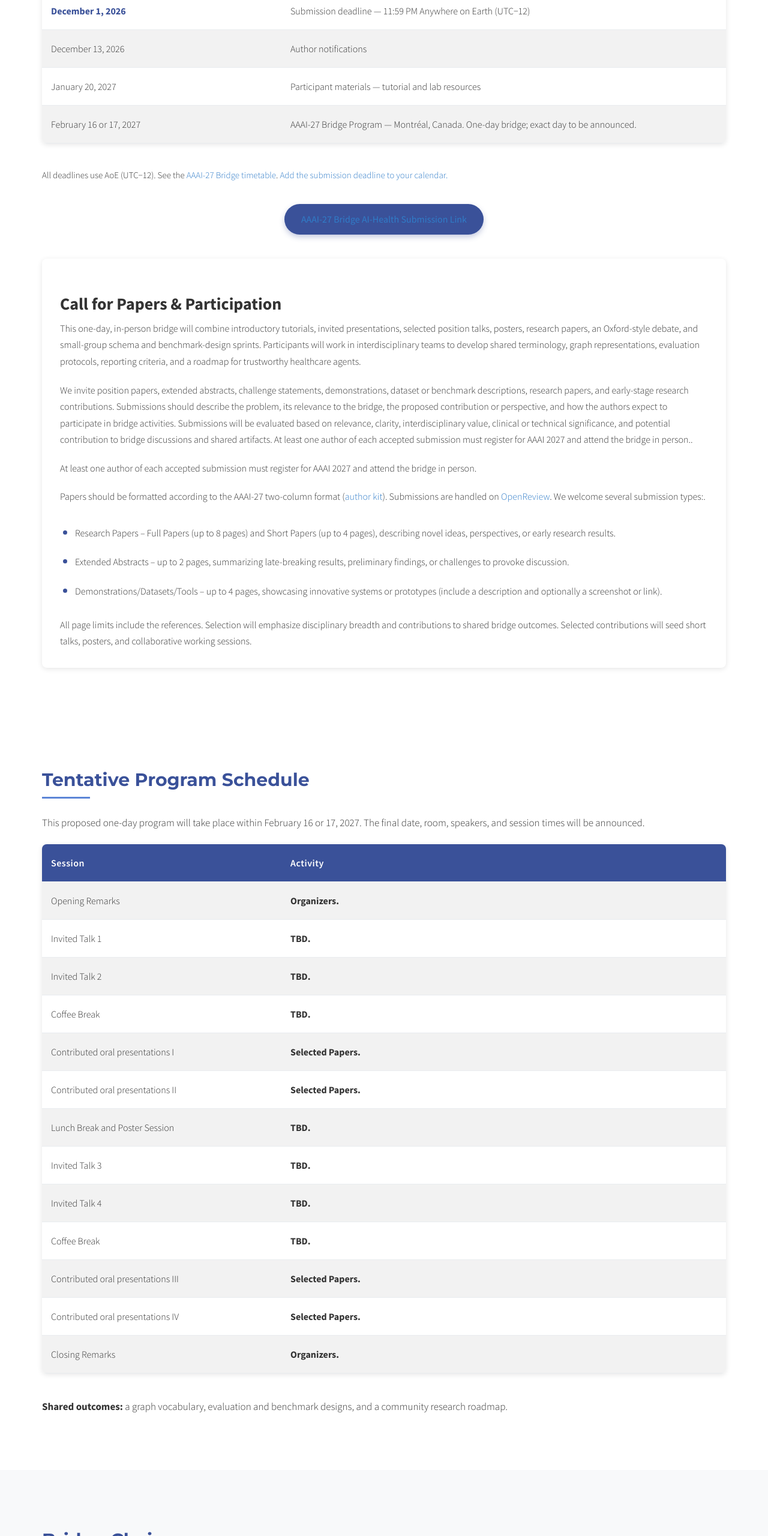
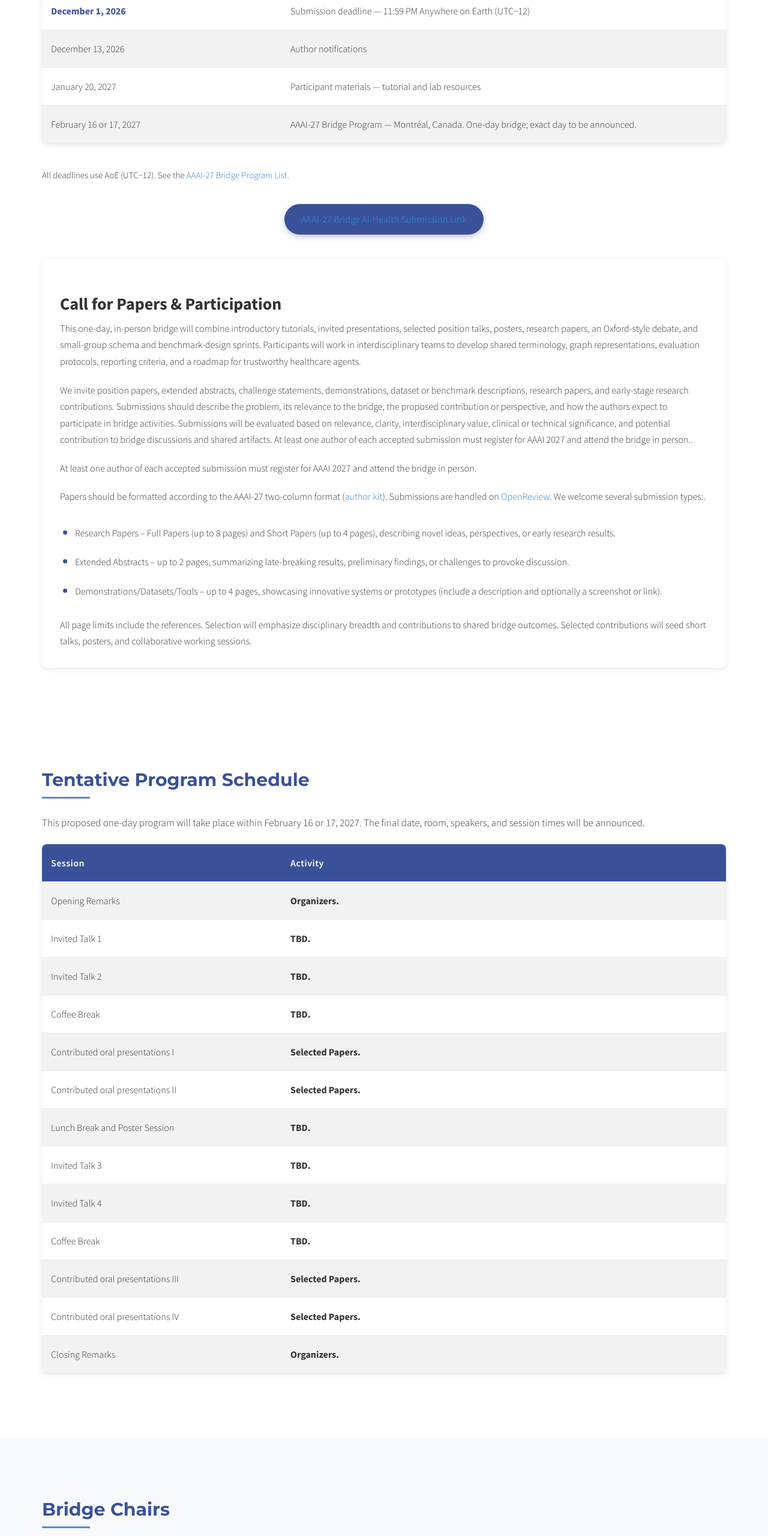
Before and after one commit to bridge-ai-health/bridge-ai-health.github.io, a plain HTML site: page index.html in a window 1280 px wide. Shown: the part 1873-4433 px from the top of the page at 60% size. Drawn offline with Linux system fonts and the light colour scheme.

Commit message:
Update index.html

```diff
--- a/index.html
+++ b/index.html
@@ -50,7 +50,7 @@
     <section class="content-section" id="about" aria-labelledby="about-title">
       <div class="container">
         <h2 class="section-heading" id="about-title">Bridge Program Overview</h2>
-        <p class="lead">Knowledge Graph-guided Agentic AI: Bridging Reasoning and Explainability in Healthcare is an AAAI-27 Bridge Program exploring knowledge graphs as a shared interface between agentic reasoning and explainability, with healthcare as a central application. We bring together researchers and practitioners in AI, knowledge representation, causal reasoning, human–computer interaction, and healthcare.</p>
+        <p class="lead">Knowledge Graph-guided Agentic AI: Bridging Reasoning and Explainability in Healthcare is an AAAI-27 Bridge Program exploring knowledge graphs as a shared interface between agentic reasoning and explainability, with healthcare as a central application. We bring together researchers and practitioners in AI, knowledge representation, causal reasoning, human-computer interaction, and healthcare.</p>
         <p class="lead">Agentic systems plan, retrieve information, use tools, coordinate with other agents, and adapt. Understanding their decisions means connecting those actions to the evidence behind them. This bridge asks how we can make agent trajectories traceable, testable, and understandable to the people who rely on them. Graphs alone do not guarantee faithful explanations: their claims must be grounded in recorded events and tested against evidence.</p>
         <p class="lead">The bridge combines tutorials, hands-on labs, research presentations, and interdisciplinary discussions to develop a shared graph vocabulary, evaluation and benchmark designs, and a community research roadmap. It is planned as a one-day, in-person event in Montréal during the February 16–17, 2027 Bridge Program window. The exact day will be announced.</p>
       </div>
@@ -65,7 +65,6 @@
           <li><strong>Knowledge Graphs and Agentic Reasoning.</strong> Healthcare knowledge graphs, clinical ontologies, and graph-based memory; Knowledge graph-guided planning, retrieval, and decision support; Multimodal agents integrating clinical text, electronic health records, medical images, signals, radiation dose, and patient-reported outcomes; Multi-agent collaboration, delegation, communication, and responsibility attribution; Retrieval-augmented generation and graph-based retrieval for healthcare agents; Neuro-symbolic reasoning and integration of structured and unstructured medical knowledge.</li>
           <li><strong>Explainability, Causality, and Trustworthiness.</strong> Evidence-grounded explanations of agent decisions and trajectories; Provenance, traceability, uncertainty, and confidence calibration; Causal, contrastive, counterfactual, and why/why-not explanations; Evaluation of reasoning faithfulness, completeness, stability, and clinical usefulness; Human-in-the-loop oversight, intervention, and interactive explanation; Privacy, fairness, robustness, safety, and assurance of healthcare agents; Detection and mitigation of hallucinations, unsupported claims, and automation bias.</li>
           <li><strong>Clinical Translation and Applications.</strong> Clinical decision support, diagnosis, prognosis, treatment planning, and monitoring; Radiotherapy, precision oncology, critical care, medical imaging, and public health; Patient-reported outcomes and personalized supportive care; Clinical workflow integration and user-friendly agent interfaces; Barriers to adoption, including data quality, interoperability, regulation, usability, and trust; Clinician-, patient-, developer-, and auditor-specific explanation requirements; Prospective validation, deployment, and evaluation in real-world healthcare settings.</li>
-
         </ul>
       </div>
     </section>
@@ -83,7 +82,7 @@
             <tr><td>February 16 or 17, 2027</td><td>AAAI-27 Bridge Program — Montréal, Canada. One-day bridge; exact day to be announced.</td></tr>
           </tbody>
         </table>
-        <p class="dates-note">All deadlines use AoE (UTC−12). See the <a href="https://aaai.org/conference/aaai/aaai-27/bridge-program-call-for-proposals/">AAAI-27 Bridge timetable</a>. <a href="assets/submission-deadline.ics" download>Add the submission deadline to your calendar.</a></p>
+        <p class="dates-note">All deadlines use AoE (UTC−12). See the <a href="https://aaai.org/conference/aaai/aaai-27/bridge-program-list/">AAAI-27 Bridge Program List</a>.</a></p>
         <!-- Replace this notice with a real submission link once the portal is available. -->
         <div class="submission-wrap"><p class="submission-notice"><a href="https://openreview.net/group?id=AAAI.org/2027/Bridge/AI-Health">AAAI-27 Bridge AI-Health Submission Link</a></p></div>
         <section class="schedule-panel" id="call-for-papers" aria-labelledby="cfp-title">
@@ -124,7 +123,6 @@
             <tr><td>Closing Remarks</td><td><strong>Organizers.</td></tr>
           </tbody>
         </table>
-        <p class="lead"><strong>Shared outcomes:</strong> a graph vocabulary, evaluation and benchmark designs, and a community research roadmap.</p>
       </div>
     </section>
 
```
